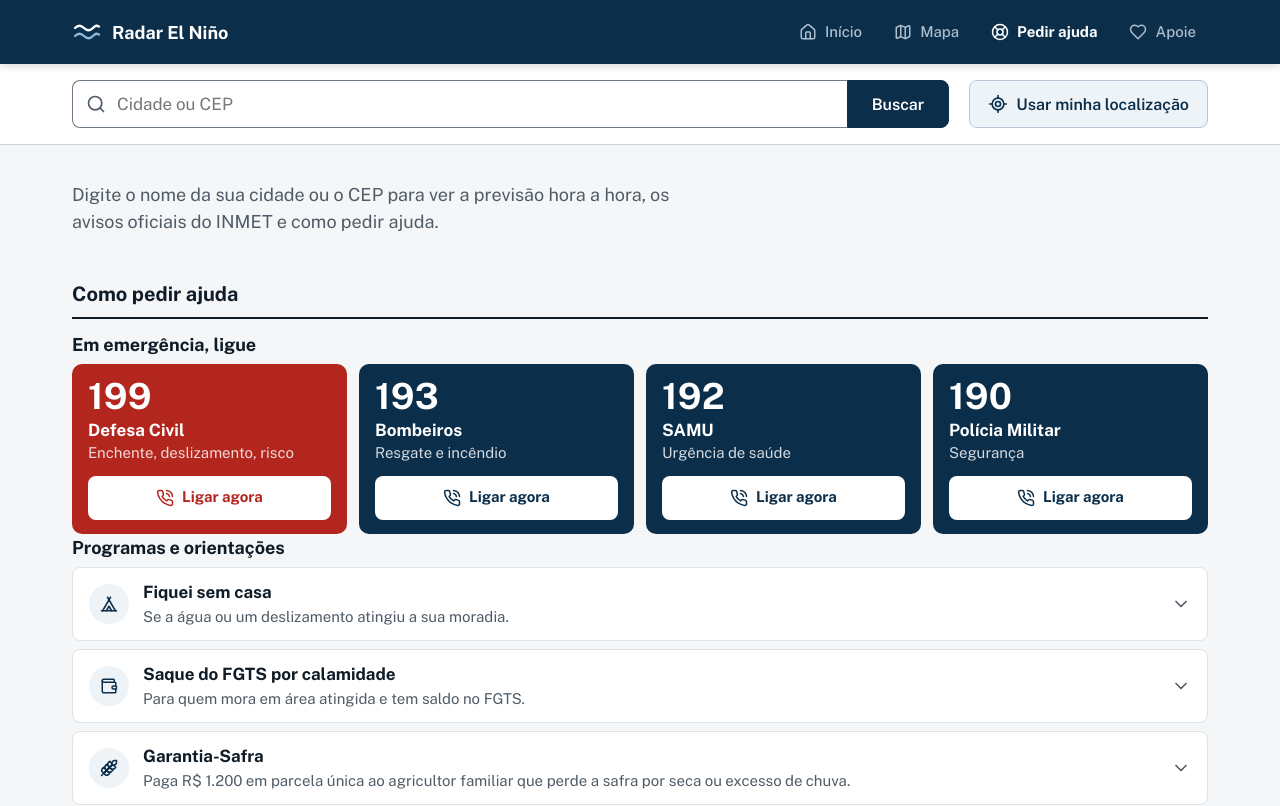
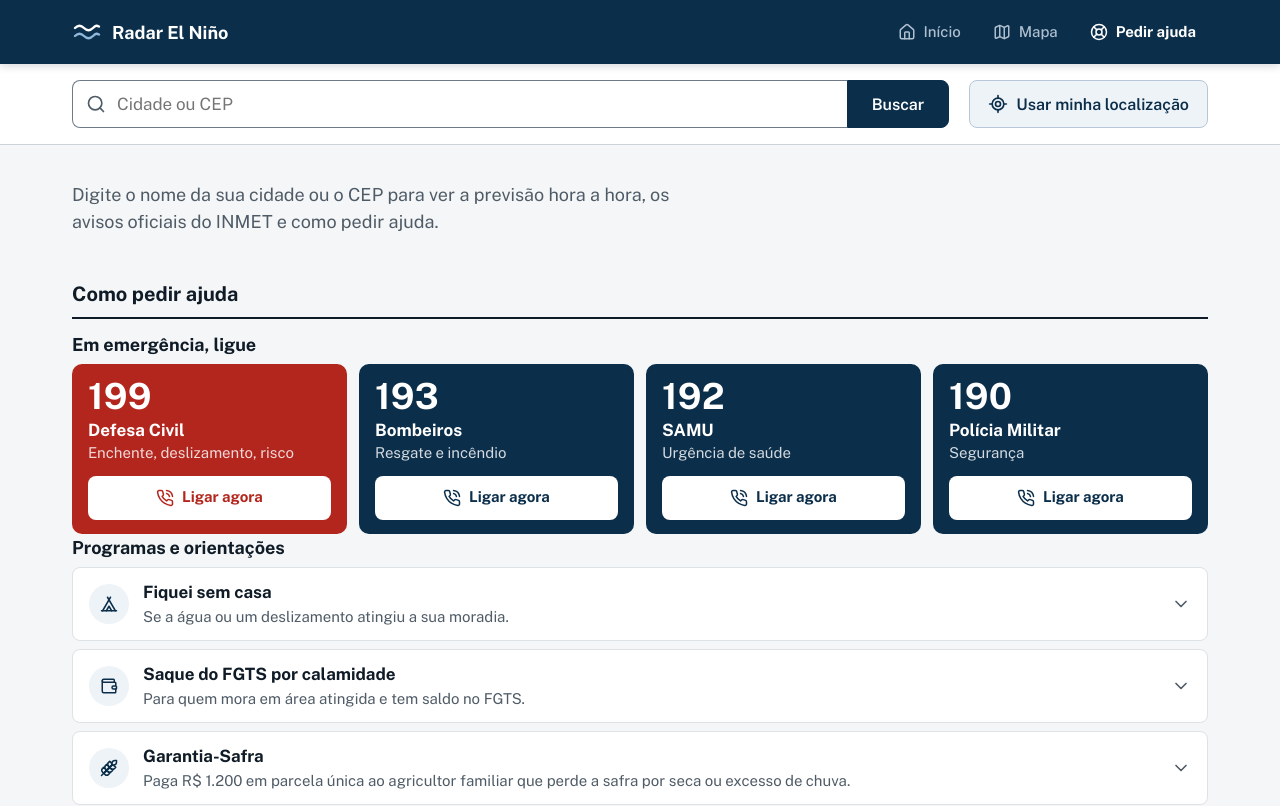
Before and after one commit to PedroMacioni/radar-el-nino, a React (Vite) app: page / in a window 1280 px wide. Shown: the top 806 px of the page. Built offline with nearby package versions, Linux system fonts and the light colour scheme.

Commit message:
Tira o Apoie do menu; o link fica no rodapé
Co-Authored-By: Claude Sonnet 5.5 <noreply@anthropic.com>

```diff
--- a/src/components/Header.jsx
+++ b/src/components/Header.jsx
@@ -1,5 +1,5 @@
 import { useEffect, useState } from 'react'
-import { LuHeart, LuHouse, LuLifeBuoy, LuMap } from 'react-icons/lu'
+import { LuHouse, LuLifeBuoy, LuMap } from 'react-icons/lu'
 import { APP_NAME } from '../lib/brand.js'
 
 // A ordem aqui é a mesma da página: a marcação por rolagem depende disso.
@@ -7,8 +7,6 @@ const ITEMS = [
   { id: 'inicio', label: 'Início', Icon: LuHouse },
   { id: 'mapa', label: 'Mapa', Icon: LuMap },
   { id: 'ajuda', label: 'Pedir ajuda', Icon: LuLifeBuoy },
-  // Página própria: não entra na marcação por rolagem e some no modo de emergência.
-  { id: 'apoie', label: 'Apoie', Icon: LuHeart, page: '/apoie' },
 ]
 
 // Descobre em qual seção a pessoa está, para marcar a aba certa.
```
